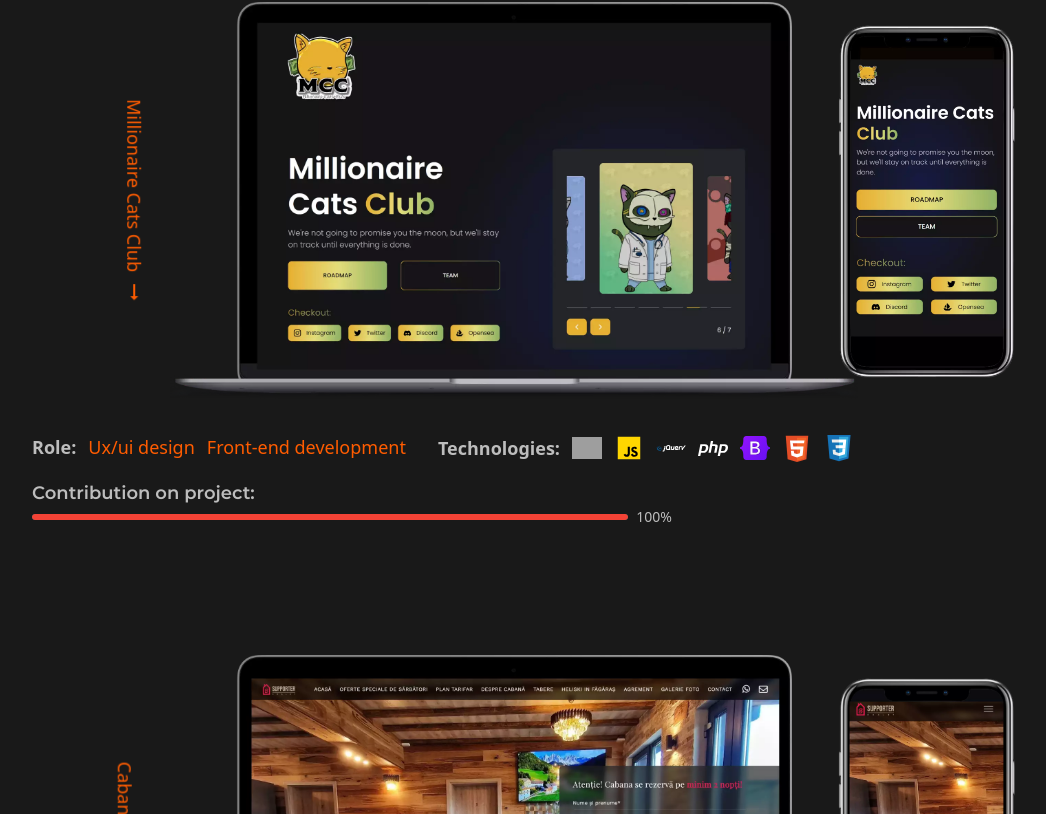
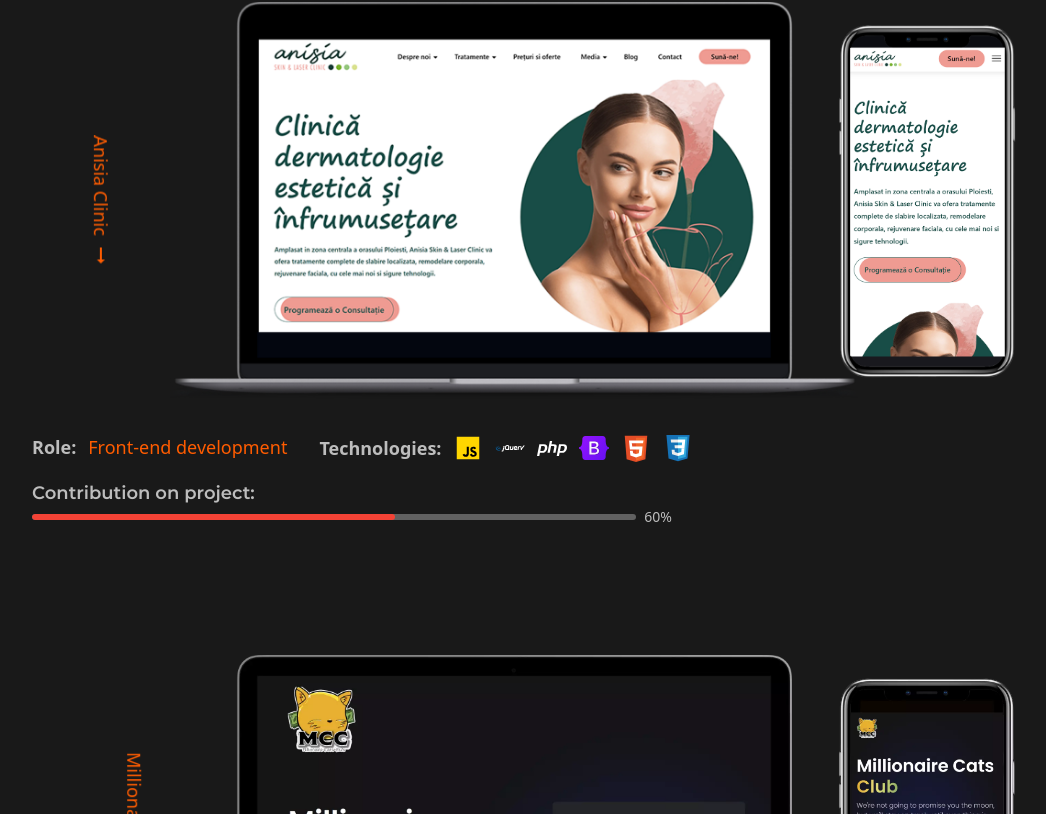
Before and after one commit to Viorelbs/portfolio_next, a Next.js app: page / in a window 1280 px wide. Shown: the part 6466-7280 px from the top of the page, without its empty margins (204-1250 px from the left). Built offline with nearby package versions, Linux system fonts and the light colour scheme; grey boxes are pictures that could not be loaded; a web font is replaced by a local one.

Commit message:
added new project

```diff
--- a/data/data.ts
+++ b/data/data.ts
@@ -49,6 +49,9 @@
 
 import netflixMac from "../public/assets/images/netflix/netflixDesktop.webp";
 import netflixMobile from "../public/assets/images/netflix/NetflixMobile.webp";
+
+import anisiaMac from "../public/assets/images/anisia/anisiaMac.png";
+import anisiaPhone from "../public/assets/images/anisia/anisiaPhone.png";
 
 export const ProjectsImages = [
   {
@@ -191,6 +194,22 @@
     ],
   },
   {
+    title: "Anisia Clinic",
+    macFrame: anisiaMac,
+    phoneFrame: anisiaPhone,
+    link: "https://anisiaclinic.ro/",
+    roles: ["Front-end development"],
+    contribution: 60,
+    technologies: [
+      { JavaScript: javaScriptIcon },
+      { jQuery: jquery },
+      { PHP: phpIcon },
+      { Boostrap: bootstrap },
+      { HTML: htmlIcon },
+      { CSS: cssIcon },
+    ],
+  },
+  {
     title: "Millionaire Cats Club",
     macFrame: mmcMac,
     phoneFrame: mmcPhone,
```
Also changed, not shown: public/assets/images/anisia/anisiaMac.png (added), public/assets/images/anisia/anisiaPhone.png (added).
